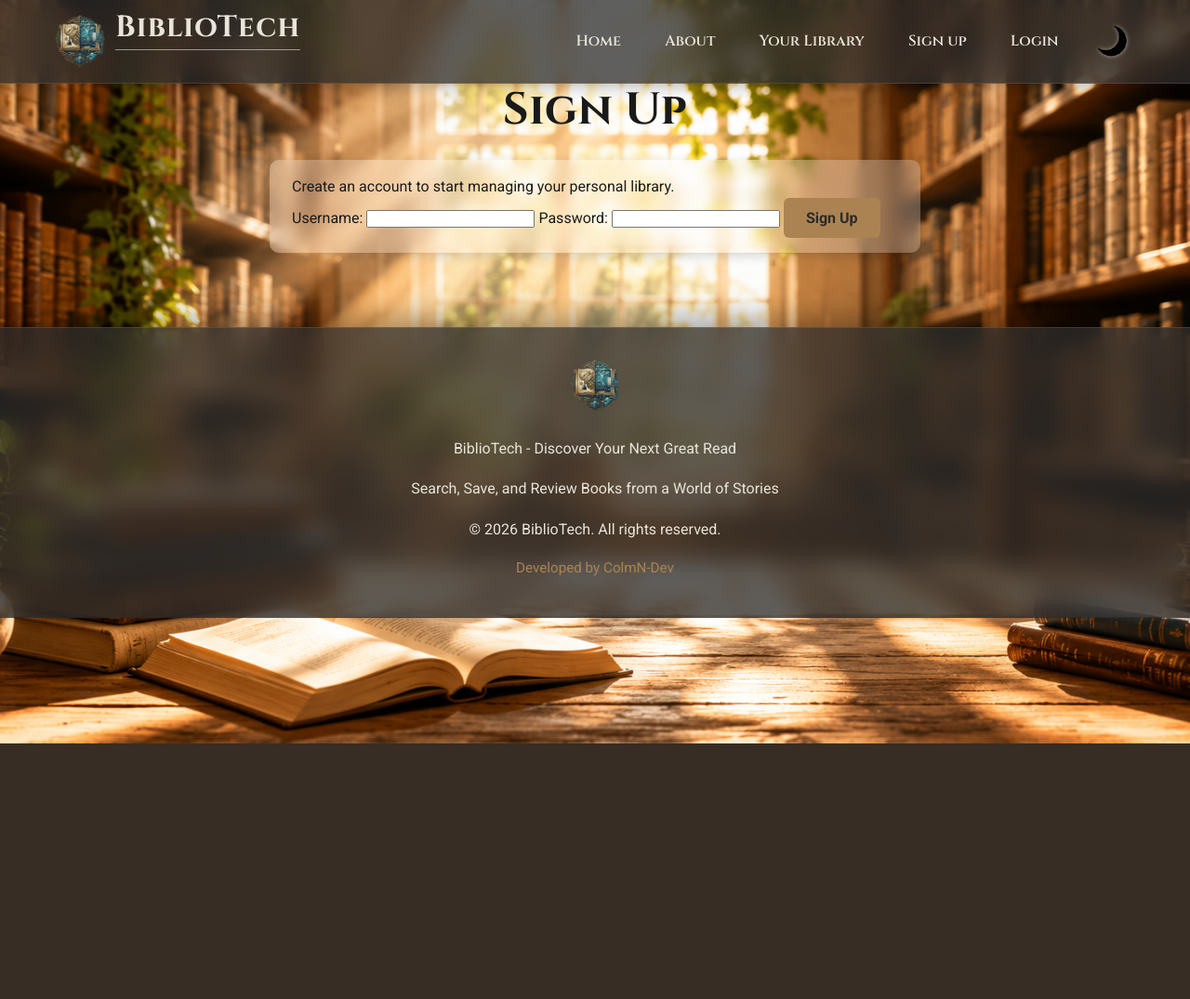
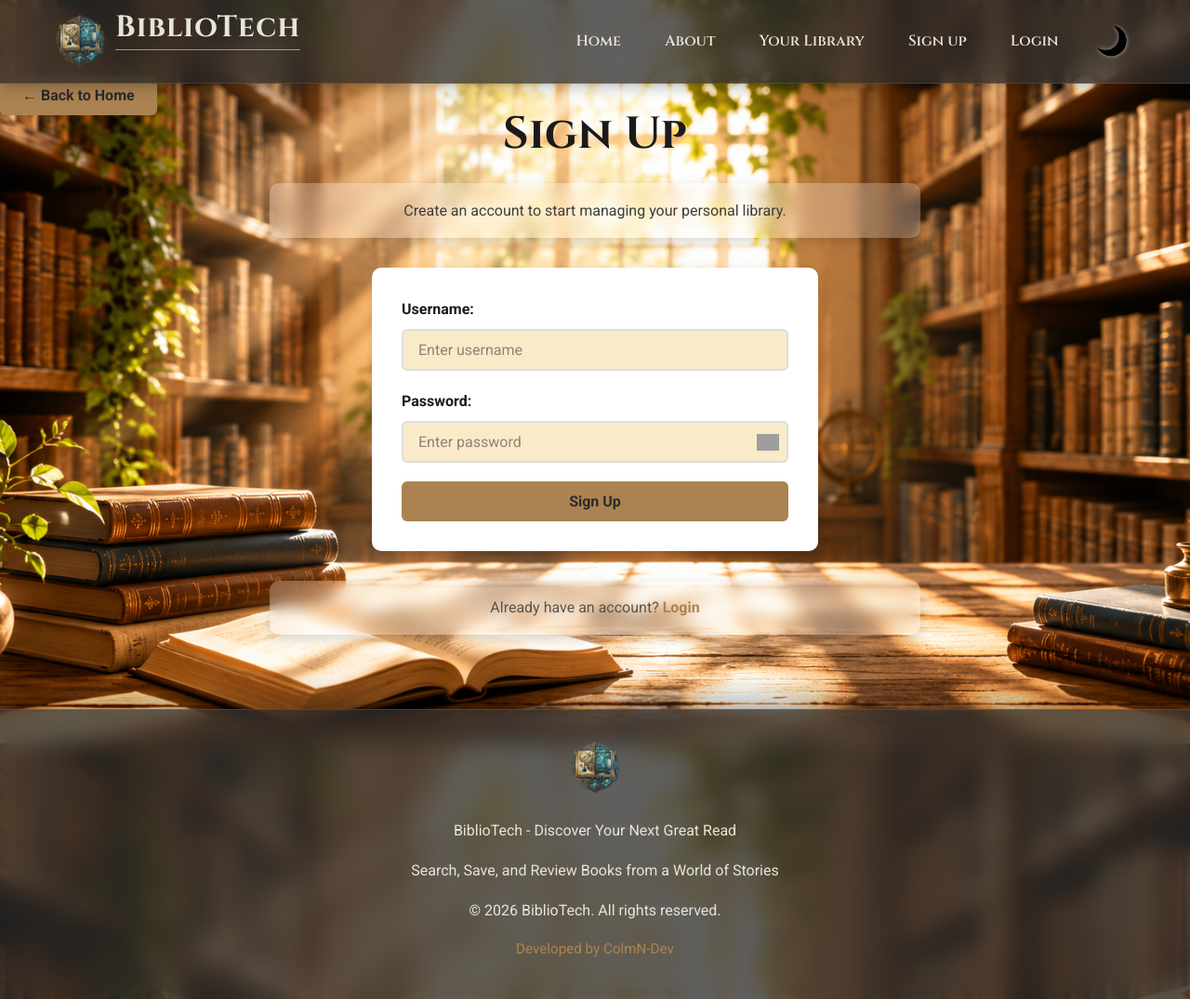
Before and after one commit to ColmN-Dev/BiblioTech, a Flask app: page /auth/signup in a window 1280 px wide. Shown: the whole page at 93% size. Before the commit the page ends 800 px from the top, so only its background shows below. Run offline with Flask 3, Linux system fonts and the light colour scheme; grey boxes are pictures that could not be loaded.

Commit message:
feat(ui): update signup page styling

```diff
--- a/app/templates/auth/signup.html
+++ b/app/templates/auth/signup.html
@@ -3,18 +3,75 @@
 {% block title %}Sign Up | BiblioTech{% endblock %}
 
 {% block content %}
+
+<section class="auth-container">
+
+
+    <div class="back-btn-container">
+    <a href="{{ url_for('routes.index') }}" class="btn">
+        &larr; Back to Home
+    </a>
+    </div>
+
     <h1>Sign Up</h1>
-<div class="highlighted-text">Create an account to start managing your personal library.
+
+    <p class="highlighted-text">
+        Create an account to start managing your personal library.
+    </p>
+
     {% if error %}
         <p class="error-message">{{ error }}</p>
     {% else %}
-<form action="{{ url_for('routes.signup') }}" method="POST" class="signup-form">
+
+    <form action="{{ url_for('routes.signup') }}" method="POST" class="styled-form">
+
+        <div class="form-group">
             <label for="username">Username:</label>
-    <input type="text" id="username" name="username" required>
+            <input
+                type="text"
+                id="username"
+                name="username"
+                placeholder="Enter username"
+                required>
+        </div>
+
+        <div class="form-group">
             <label for="password">Password:</label>
-    <input type="password" id="password" name="password" required>
-    <button type="submit">Sign Up</button>
+
+            <div class="password-field">
+                <input
+                    type="password"
+                    id="password"
+                    name="password"
+                    placeholder="Enter password"
+                    required>
+
+                <button
+                    type="button"
+                    id="togglePassword"
+                    class="eye-icon open"
+                    aria-label="Show password"
+                    aria-pressed="false">
+                </button>
+            </div>
+
+        </div>
+
+        <button type="submit" class="btn">
+            Sign Up
+        </button>
+
     </form>
+
+    <div class="highlighted-text">
+        <div class="form-switch">
+            Already have an account?
+            <a href="{{ url_for('routes.login') }}">Login</a>
         </div>
+    </div>
+
     {% endif %}
+
+</section>
+
 {% endblock %}
```
Lines whose indentation alone changed are shown as unchanged.
